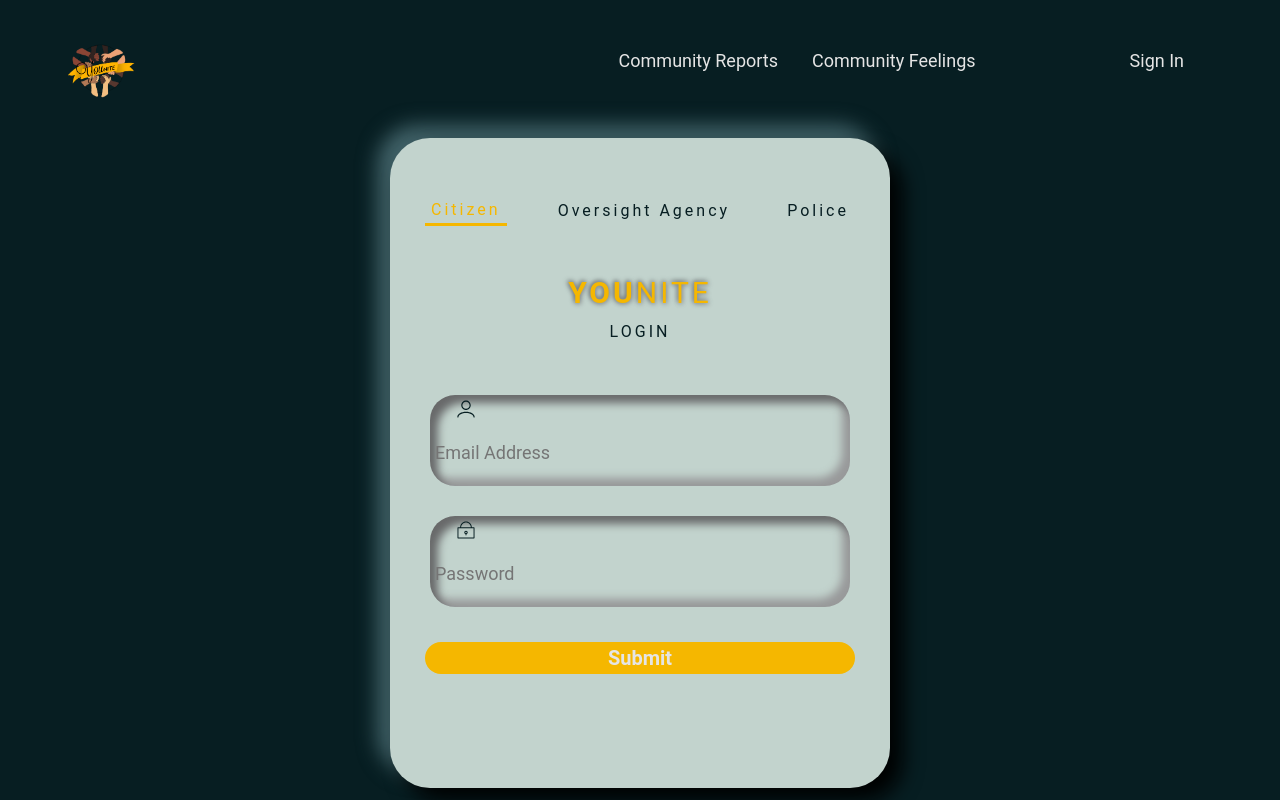
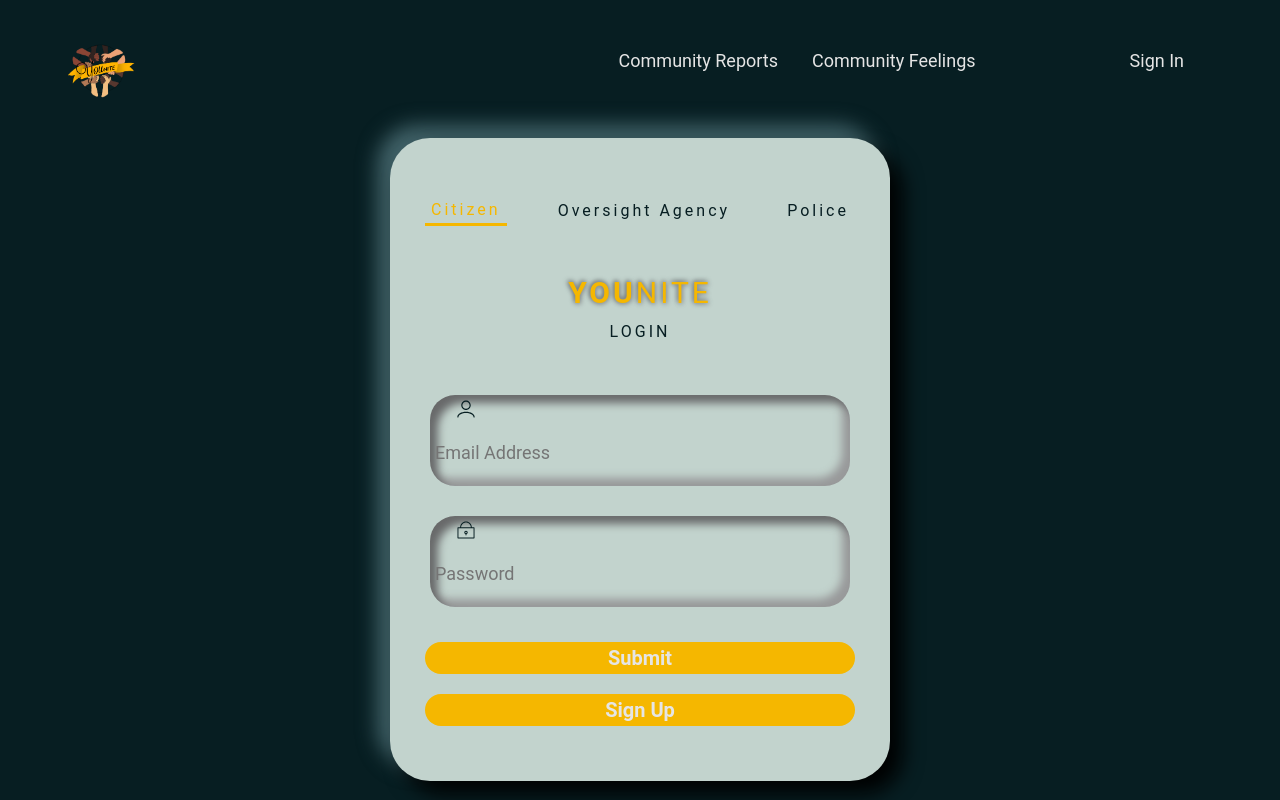
Before and after one commit to Yahjairav23/community-unite-frontend, a React (Create React App) app: page /login in a window 1280 px wide. Both pictures are taken after a click on the button "Citizen". Built offline with nearby package versions, Linux system fonts and the light colour scheme; no server answers.

Commit message:
added the signup form

```diff
--- a/src/General-Components/Login-Form.js
+++ b/src/General-Components/Login-Form.js
@@ -7,13 +7,19 @@ class loginForm extends React.Component {
     constructor(){
         super()
         this.state={
-
+           signUp: false
         }
     }
 
     fieldChange = (event) => {
         this.setState({
             [event.target.name]: event.target.value
+        })
+    }
+
+    signUpForm = () => {
+        this.setState({
+            signUp: !this.state.signUp
         })
     }
 
@@ -62,6 +68,7 @@ class loginForm extends React.Component {
         return(
             <div>
                 <form onSubmit={this.handleSubmitForm}>
+                {!this.state.signUp ?
                     <div className='fields'>
                         <div className='username'>
                             <svg className="svg-icon" viewBox="0 0 20 20">
@@ -76,8 +83,50 @@ class loginForm extends React.Component {
                             </svg>
                             <input required className='user-input' onChange={this.fieldChange} type='password' id='password' placeholder='Password' name='password'/></div>
                     </div>
+                    :
+                    <div className='fields'>
+                        <div className='username'>
+                            <input required className='user-input' onChange={this.fieldChange} type='username' id='first_name' placeholder='First Name' name='first_name'/>
+                        </div>
+                        <div className='username'>
+                            <input required className='user-input' onChange={this.fieldChange} type='username' id='last_name' placeholder='Last Name' name='last_name'/>
+                        </div>
+                        <div className='username'>
+                            <input required className='user-input' onChange={this.fieldChange} type='username' id='address' placeholder='Street Address' name='address'/>
+                        </div>
+                        <div className='username'>
+                            <input required className='user-input' onChange={this.fieldChange} type='username' id='city' placeholder='City' name='city'/>
+                        </div>
+                        <div className='username'>
+                            <input required className='user-input' onChange={this.fieldChange} type='username' id='state' placeholder='State' name='state'/>
+                        </div>
+                        <div className='username'>
+                            <input required className='user-input' onChange={this.fieldChange} type='username' id='phone_number' placeholder='Phone Number' name='phone_number'/>
+                        </div>
+                        <div className='username'>
+                            <input required className='user-input' onChange={this.fieldChange} type='username' id='email' placeholder='Email' name='email'/>
+                        </div>
+                        <div className='username'>
+                            <input required className='user-input' onChange={this.fieldChange} type='username' id='birthday' placeholder='Date of Birth' name='birthday'/>
+                        </div>
+                        <div className='username'>
+                            <input required className='user-input' onChange={this.fieldChange} type='username' id='state_id' placeholder='State Issued ID#' name='state_id'/>
+                        </div>
+
+
+                        <div className='password'>
+                            <input required className='user-input' onChange={this.fieldChange} type='password' id='password' placeholder='Password' name='password'/>
+                        </div>
+                    </div>
+                    }
 
                     <input className='signin-button' type='submit' value='Submit'/>
+
+                    {this.state.signUp ?
+                        <input className='signin-button' type='button' value='Sign In' onClick={this.signUpForm}/>
+                        :
+                        <input className='signin-button' type='button' value='Sign Up' onClick={this.signUpForm}/>
+                    }
 
                 </form>
 
--- a/src/index.css
+++ b/src/index.css
@@ -260,7 +260,7 @@ code {
   margin: 0;
 
   width: 500px;
-  /* height: 650px; */
+
   padding: 60px 35px 35px 35px;
   border-radius: 40px;
   background: #C2D3CD;
@@ -282,7 +282,7 @@ code {
 }
 
 .login-div{
-  height: 650px;
+  height: max-content;
 }
 .sm-report-form-container{
   height: 1100px;
@@ -372,6 +372,9 @@ code {
   box-shadow: 3px 3px 8px #e5e5e5,
               -3px -3px -8px #ffffff;
   transition: 0.5s;
+}
+.signin-button {
+  margin-bottom: 1em;
 }
 
 .signin-button:hover{
```
